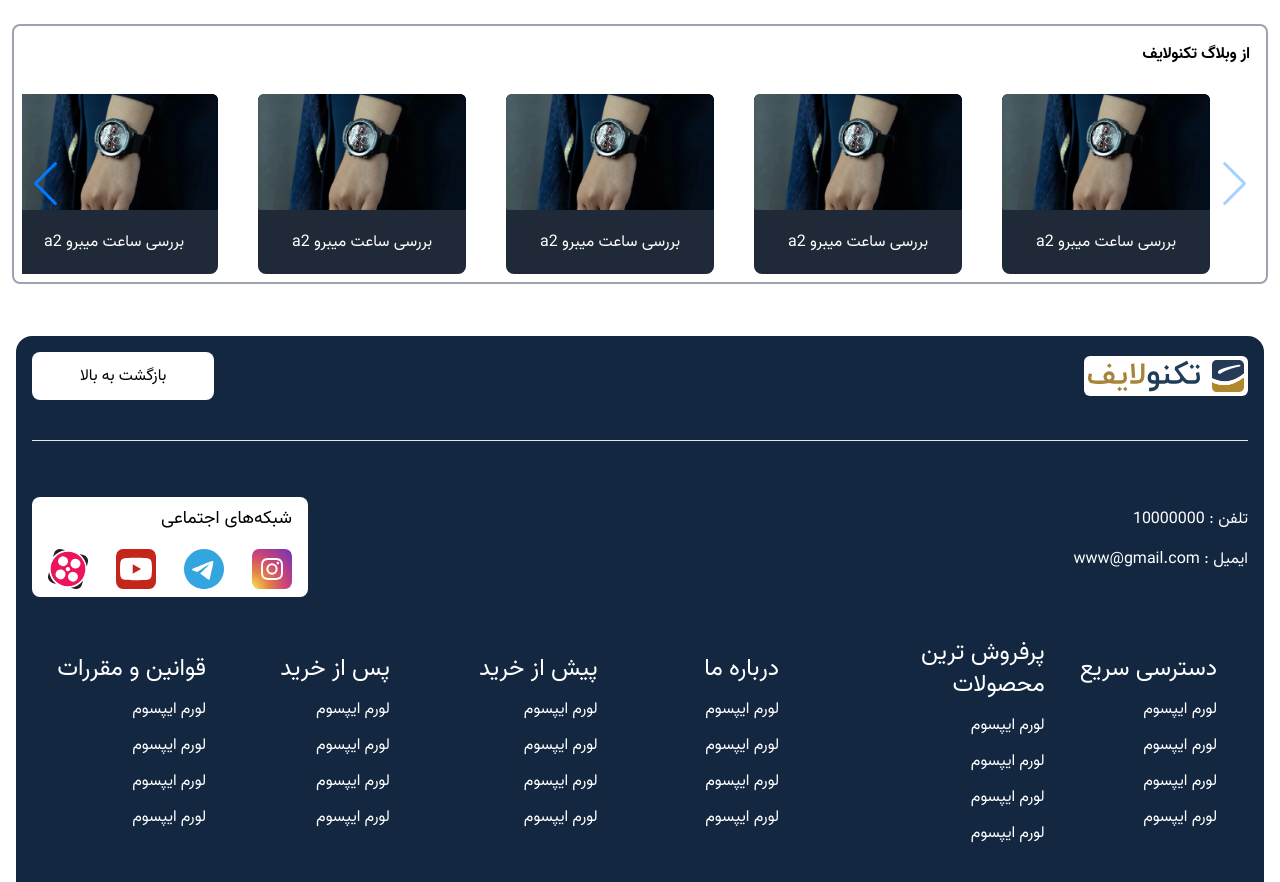
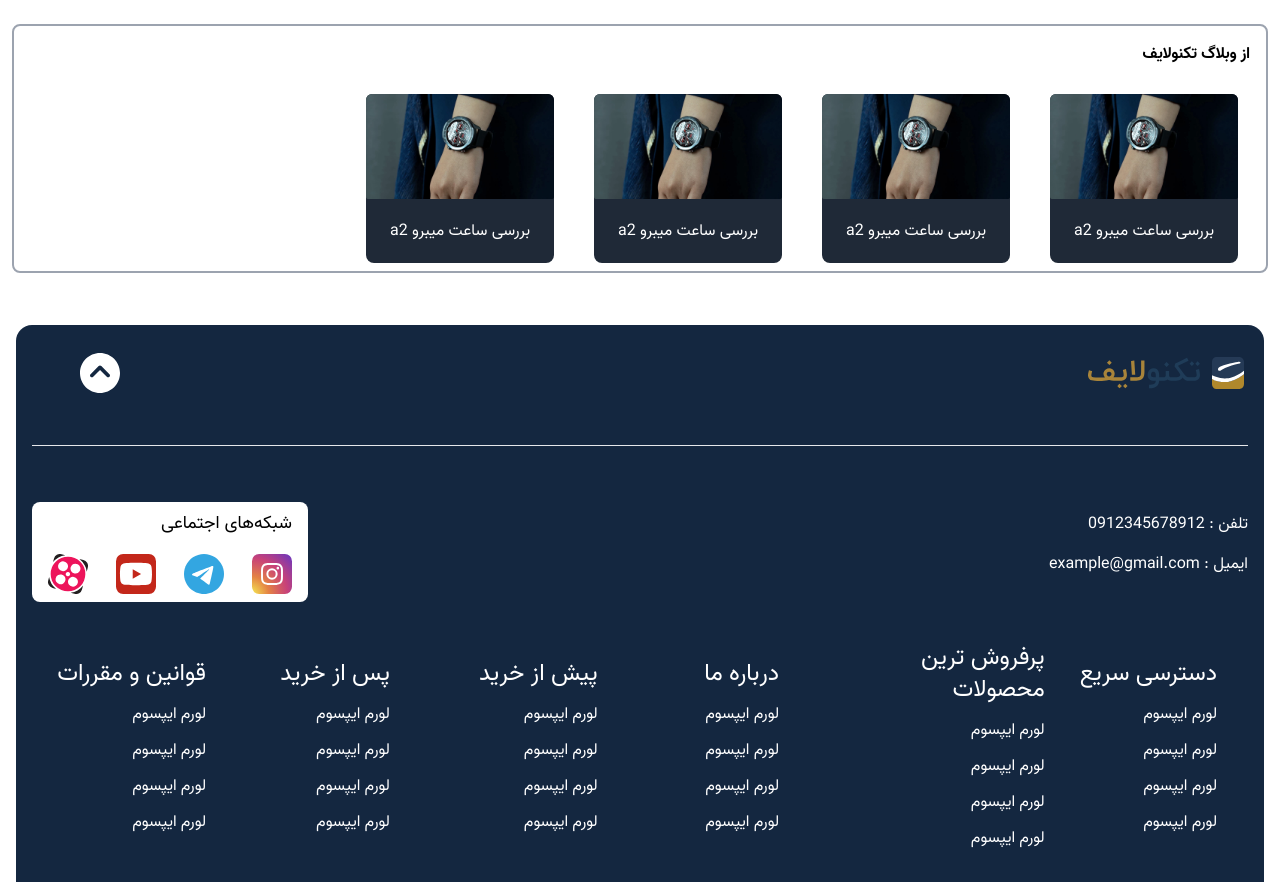
Before and after one commit to foadEbrahimi/TechnoLife, a website: page index.html in a window 1280 px wide. Shown: the part 5786-6668 px from the top of the page. Drawn offline with nearby package versions, Linux system fonts and the light colour scheme; files whose address does not match are found by name.

Commit message:
fix : footer

```diff
--- a/assets/css/input.css
+++ b/assets/css/input.css
@@ -67,7 +67,9 @@
   margin: 0;
   box-sizing: border-box;
 }
-
+html {
+  scroll-behavior: smooth;
+}
 .Navlink::before {
   content: '';
   width: 0;
--- a/index.html
+++ b/index.html
@@ -16,9 +16,12 @@
     <link rel="stylesheet" href="./assets/css/output.css" />
     <title>TechnoLife Shop</title>
   </head>
-  <body class="font-vazir !overflow-x-hidden">
+  <body class="font-vazir">
     <!-- 🔴 نوبار بالا -->
-    <nav class="sticky top-0 right-0 w-full bg-white z-10 py-5 shadow-md">
+    <nav
+      id="home"
+      class="sticky top-0 right-0 w-full bg-white z-10 py-5 shadow-md"
+    >
       <div
         class="container mx-auto px-5 mt-3 lg:flex lg:justify-between 2xl:px-16"
       >
@@ -1636,8 +1639,8 @@
             </div>
             <div class="mt-5">
               <div class="swiper offer-swiper">
-                <div class="swiper-wrapper items-center justify-start px-12">
-                  <div class="swiper-slide max-w-13">
+                <div class="swiper-wrapper gap-x-5 items-center">
+                  <div class="swiper-slide max-w-13 !ml-0 pr-5">
                     <div class="Card bg-gray-800 rounded-t-md rounded-b-lg">
                       <div class="img">
                         <img
@@ -1653,7 +1656,7 @@
                       </div>
                     </div>
                   </div>
-                  <div class="swiper-slide max-w-13">
+                  <div class="swiper-slide max-w-13 !ml-0 pr-5">
                     <div class="Card bg-gray-800 rounded-t-md rounded-b-lg">
                       <div class="img">
                         <img
@@ -1669,7 +1672,7 @@
                       </div>
                     </div>
                   </div>
-                  <div class="swiper-slide max-w-13">
+                  <div class="swiper-slide max-w-13 !ml-0 pr-5">
                     <div class="Card bg-gray-800 rounded-t-md rounded-b-lg">
                       <div class="img">
                         <img
@@ -1685,71 +1688,7 @@
                       </div>
                     </div>
                   </div>
-                  <div class="swiper-slide max-w-13">
-                    <div class="Card bg-gray-800 rounded-t-md rounded-b-lg">
-                      <div class="img">
-                        <img
-                          src="./assets/images/weblog/img-1.webp"
-                          class="rounded-t-md"
-                          alt=""
-                        />
-                      </div>
-                      <div class="info py-5">
-                        <h1 class="text-white text-base">
-                          بررسی ساعت میبرو a2
-                        </h1>
-                      </div>
-                    </div>
-                  </div>
-                  <div class="swiper-slide max-w-13">
-                    <div class="Card bg-gray-800 rounded-t-md rounded-b-lg">
-                      <div class="img">
-                        <img
-                          src="./assets/images/weblog/img-1.webp"
-                          class="rounded-t-md"
-                          alt=""
-                        />
-                      </div>
-                      <div class="info py-5">
-                        <h1 class="text-white text-base">
-                          بررسی ساعت میبرو a2
-                        </h1>
-                      </div>
-                    </div>
-                  </div>
-                  <div class="swiper-slide max-w-13">
-                    <div class="Card bg-gray-800 rounded-t-md rounded-b-lg">
-                      <div class="img">
-                        <img
-                          src="./assets/images/weblog/img-1.webp"
-                          class="rounded-t-md"
-                          alt=""
-                        />
-                      </div>
-                      <div class="info py-5">
-                        <h1 class="text-white text-base">
-                          بررسی ساعت میبرو a2
-                        </h1>
-                      </div>
-                    </div>
-                  </div>
-                  <div class="swiper-slide max-w-13">
-                    <div class="Card bg-gray-800 rounded-t-md rounded-b-lg">
-                      <div class="img">
-                        <img
-                          src="./assets/images/weblog/img-1.webp"
-                          class="rounded-t-md"
-                          alt=""
-                        />
-                      </div>
-                      <div class="info py-5">
-                        <h1 class="text-white text-base">
-                          بررسی ساعت میبرو a2
-                        </h1>
-                      </div>
-                    </div>
-                  </div>
-                  <div class="swiper-slide max-w-13">
+                  <div class="swiper-slide max-w-13 !ml-0 pr-5">
                     <div class="Card bg-gray-800 rounded-t-md rounded-b-lg">
                       <div class="img">
                         <img
@@ -1781,17 +1720,28 @@
       class="m-4 rounded-2xl 2xl:px-16 mt-10 bg-[#142740] p-4 flex flex-col gap-y-10"
     >
       <div class="flex items-center justify-between">
-        <div class="flex gap-x-3 bg-white p-1 rounded-md">
+        <div class="flex gap-x-3 p-1 rounded-md">
           <img src="./assets/images/Logo-img.svg" alt="" />
           <img src="./assets/images/Logo-Title.svg" alt="" />
         </div>
-        <a href="#" class="bg-white px-12 rounded-lg py-3"> بازگشت به بالا </a>
+        <a href="#home" class="px-12 rounded-lg py-3">
+          <svg
+            xmlns="http://www.w3.org/2000/svg"
+            class="w-10"
+            viewBox="0 0 512 512"
+            fill="#fff"
+          >
+            <path
+              d="M256 512c141.4 0 256-114.6 256-256S397.4 0 256 0S0 114.6 0 256S114.6 512 256 512zM377 271c9.4 9.4 9.4 24.6 0 33.9s-24.6 9.4-33.9 0l-87-87-87 87c-9.4 9.4-24.6 9.4-33.9 0s-9.4-24.6 0-33.9L239 167c9.4-9.4 24.6-9.4 33.9 0L377 271z"
+            />
+          </svg>
+        </a>
       </div>
       <hr />
       <div class="md:flex md:items-center md:justify-between space-y-4">
         <div class="text-white space-y-4">
-          <h1>تلفن : 10000000</h1>
-          <h1>ایمیل : www@gmail.com</h1>
+          <h1>تلفن : 0912345678912</h1>
+          <h1>ایمیل : example@gmail.com</h1>
         </div>
         <div class="bg-white space-y-4 px-4 py-2 rounded-lg">
           <h1 class="text-lg">شبکه‌های اجتماعی</h1>
```
Also changed, not shown: assets/css/output.css.
